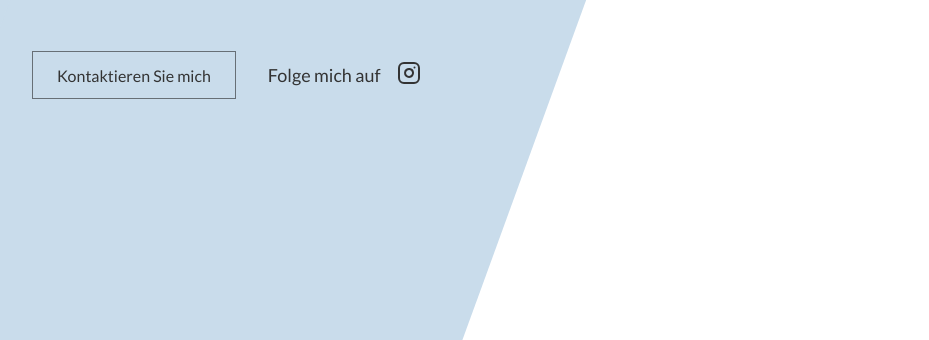
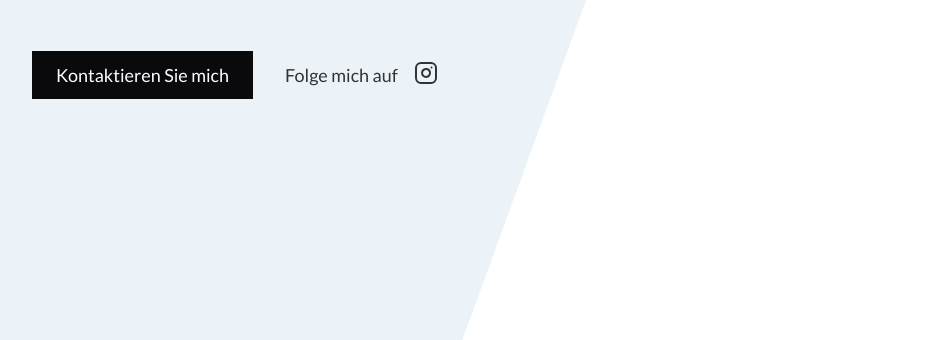
Before and after one commit to IngridJac/jeanloup-raynaud, a plain HTML site: page index.html in a window 1280 px wide. Shown: the part 460-800 px from the top of the page, without its empty margins (32-961 px from the left). Drawn offline with nearby package versions, Linux system fonts and the light colour scheme; files that its build step writes are made by us from their sources.

Commit message:
update button and colors

```diff
--- a/src/styles/components/_button.scss
+++ b/src/styles/components/_button.scss
@@ -7,12 +7,13 @@
 
 .button {
   appearance: none;
-  background: none;
-  border: solid 1px $color-grey-80;
+  background: $color-black;
+  border: none;
   box-sizing: border-box;
+  color: $color-white;
   cursor: pointer;
   display: block;
-  font-size: 1rem;
+  font-size: 18px;
   height: 3rem;
   line-height: 3rem;
   outline: none;
@@ -27,13 +28,13 @@
   // states
 
   &:hover {
-    background: $color-grey-20;
+    background: $color-grey-80;
     transition: background 50ms linear;
   }
 
   &:active,
   &.is--active {
-    background: $color-grey-80;
+    background: $color-black;
   }
 
   @media #{$bp-m} {
@@ -48,6 +49,5 @@ a.button,
 a.button:link,
 a.button:active,
 a.button:visited {
-  color: $color-grey-100;
   text-decoration: none;
 }
--- a/src/styles/config/_colors.scss
+++ b/src/styles/config/_colors.scss
@@ -21,6 +21,6 @@ $color-grey-05  : #F5F4F4;
 $color-blue-100 : #91b8d6;
 $color-blue-80 : #a4c4dd;
 $color-blue-60 : #b6d0e4;
-$color-blue-40 : #c9dceb;
+$color-blue-40 : #ECF3F8;
 
 $color-red-80 : #dfacab;
```
